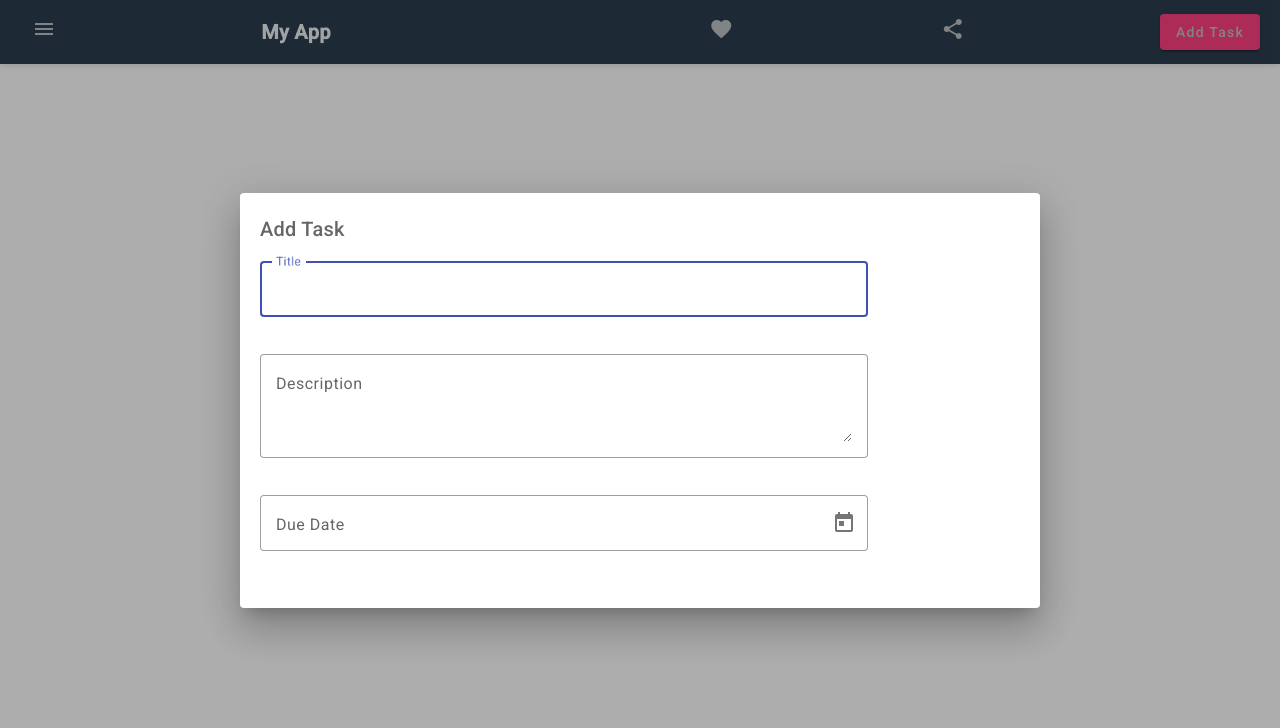
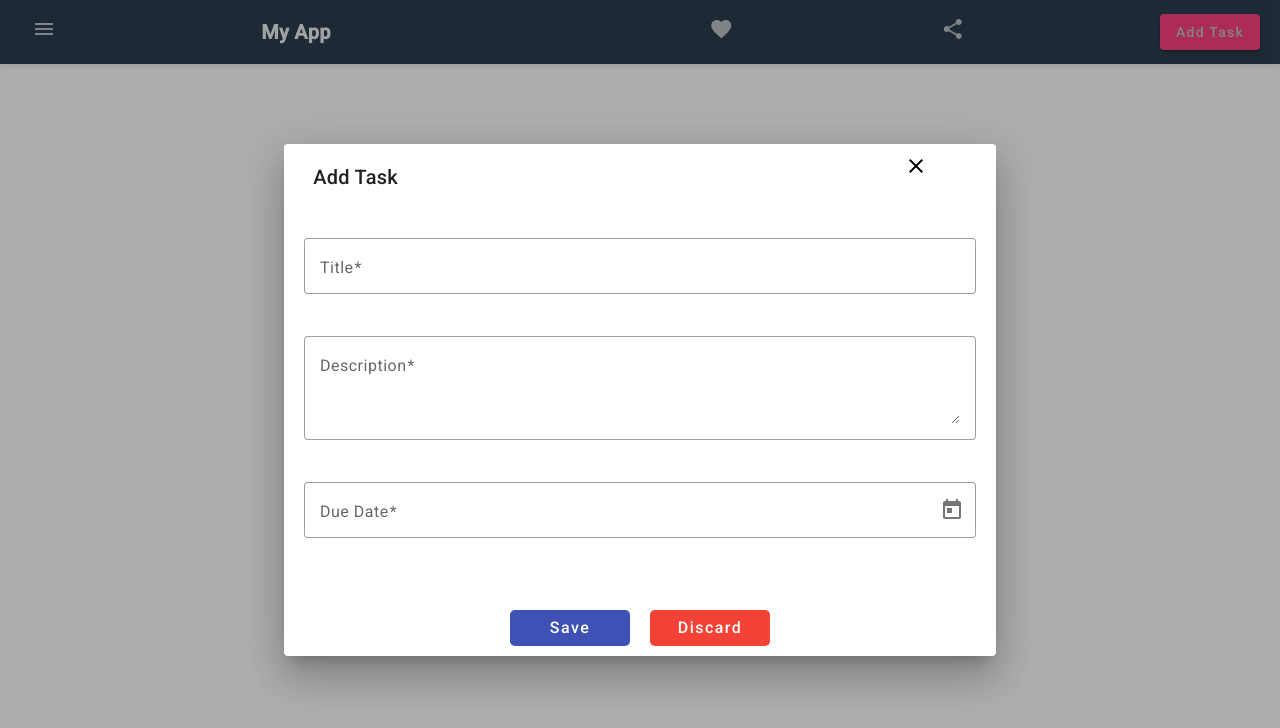
Before and after one commit to amanuel-meketa/Taskify, an Angular app in the folder Taskify_ui/: page / in a window 1280 px wide. Both pictures are taken after a click on the button "Add Task". Shown: the top 728 px of the page. Built offline with nearby package versions, Linux system fonts and the light colour scheme.

Commit message:
UI: Added the functionality to create and save tasks. The task form now allows users to input title, description, and due date.

```diff
--- a/Taskify_ui/src/app/component/task/add-edit/add-edit.component.css
+++ b/Taskify_ui/src/app/component/task/add-edit/add-edit.component.css
@@ -1,41 +1,66 @@
 /* CSS for dialog content */
 .dialog-content {
-  display: flex;
-  flex-direction: column;
-  padding: 20px; /* Add padding to all sides */
-  width: 800px; /* Set width to make the form wider */
+  padding: 20px;
+  overflow: hidden; /* Remove scrollbar */
 }
 
 .form-field {
-  width: 80%; /* Set width to 100% */
-  margin-bottom: 15px; /* Adjusted margin */
+  width: 100%;
+  margin-bottom: 20px;
 }
 
-.mat-form-field {
-  width: 100%; /* Set width to 100% */
+.button-container {
+  margin-top: 10px; /* Reduce the top margin */
+  margin-bottom: 10px; /* Add a bottom margin */
+  text-align: center;
 }
 
-.mat-form-field-wrapper {
-  padding: 10px; /* Adjusted padding */
+.close-button {
+  position: absolute;
+  top: 10px;
+  right: 10px;
+  background: none; /* Remove background */
+  border: none;
+  cursor: pointer;
 }
 
-.mat-form-field-flex {
-  flex: 1;
+.close-button:hover .mat-icon {
+  color: #ff0000; /* Change color on hover */
 }
 
-/* Adjust dialog box width */
-.mat-dialog-container {
-  width: 900px; /* Set width of the dialog box container to make it wider */
+.close-button:focus {
+  outline: none; /* Remove focus outline */
 }
 
-/* CSS for dialog actions */
-.dialog-actions {
-  display: flex;
-  justify-content: flex-end;
-  margin-top: 20px; /* Add margin at the top */
+.close-button .mat-icon {
+  font-size: 24px; /* Adjust icon size */
+  color: #000; /* Default icon color */
 }
 
-/* Make buttons rectangular and wider */
-.mat-button {
+button {
+  margin: 0 10px;
+  padding: 10px 20px;
+  font-size: 16px;
+  border-radius: 5px;
   min-width: 120px; /* Set a minimum width for the buttons */
 }
+
+button:hover {
+  box-shadow: 0px 3px 10px rgba(0, 0, 0, 0.1);
+  transition: box-shadow 0.3s ease;
+}
+.close-button {
+  background: transparent;
+  border: none;
+  cursor: pointer;
+  padding: 0;
+}
+
+.close-button mat-icon {
+  font-size: 24px;
+  color: red; /* Set color to red */
+}
+
+.close-button:hover mat-icon {
+  color: #ff0000; /* Change color on hover if desired */
+}
--- a/Taskify_ui/src/app/component/task/add-edit/add-edit.component.html
+++ b/Taskify_ui/src/app/component/task/add-edit/add-edit.component.html
@@ -1,17 +1,26 @@
-<div mat-dialog-content class="dialog-content">
-  <h2>Add Task</h2> <!-- Title for the form -->
+<h2 mat-dialog-title>
+  Add Task
+  <button mat-stroked mat-dialog-close class="close-button">
+    <mat-icon>close</mat-icon>
+  </button>
+</h2>
+      <div mat-dialog-content class="dialog-content" [formGroup]="taskForm">
         <mat-form-field appearance="outline" class="form-field">
           <mat-label>Title</mat-label>
-    <input matInput placeholder="Title" [(ngModel)]="task.title">
+          <input matInput placeholder="Title" formControlName="title">
         </mat-form-field>
         <mat-form-field appearance="outline" class="form-field">
           <mat-label>Description</mat-label>
-    <textarea matInput placeholder="Description" [(ngModel)]="task.description" rows="3"></textarea> <!-- Adjusted rows for smaller height -->
+          <textarea matInput placeholder="Description" formControlName="description" rows="3"></textarea>
         </mat-form-field>
         <mat-form-field appearance="outline" class="form-field">
           <mat-label>Due Date</mat-label>
-    <input matInput [matDatepicker]="picker" placeholder="Choose a due date" [(ngModel)]="task.dueDate">
+          <input matInput [matDatepicker]="picker" placeholder="Choose a due date" formControlName="dueDate">
           <mat-datepicker-toggle matSuffix [for]="picker"></mat-datepicker-toggle>
           <mat-datepicker #picker></mat-datepicker>
         </mat-form-field>
       </div>
+<div class="button-container">
+  <button mat-flat-button color="primary" (click)="saveTask()">Save</button>
+  <button mat-flat-button color="warn" (click)="discardChanges()">Discard</button>
+</div>
--- a/Taskify_ui/src/app/component/task/add-edit/add-edit.component.ts
+++ b/Taskify_ui/src/app/component/task/add-edit/add-edit.component.ts
@@ -1,4 +1,7 @@
 import { Component } from '@angular/core';
+import { FormBuilder, FormGroup, Validators } from '@angular/forms';
+import { Task } from 'src/app/mode/task';
+import { ServiceService } from 'src/app/shared/service.service';
 
 @Component({
   selector: 'app-add-edit',
@@ -6,12 +9,34 @@ import { Component } from '@angular/core';
   styleUrls: ['./add-edit.component.css']
 })
 export class AddEditComponent {
-  task: any = {};
+  taskForm: FormGroup;
+
+  constructor(private fb: FormBuilder, private service: ServiceService) {
+    this.taskForm = this.fb.group({
+      title: ['', Validators.required],
+      description: ['', Validators.required],
+      dueDate: [null, Validators.required] // Initialize as null, mark as required
+    });
+  }
+
+  saveTask() {
+    console.log('Saving task...');
+    if (this.taskForm.valid) { // Check if the form is valid
+      const formData = this.taskForm.value;
+      const task: Task = {
+        title: formData.title,
+        description: formData.description,
+        dueDate: formData.dueDate
+      };
+      console.log(task);
+      this.service.addTask(task);
+    } else {
+      console.log('Form is not valid');
+    }
+  }
 
   discardChanges() {
-    this.task = {};
-  }
-
-  saveChanges() {
+    console.log('Discarding changes...');
+    this.taskForm.reset();
   }
 }
--- /dev/null
+++ b/Taskify_ui/src/app/mode/task.ts
@@ -0,0 +1,5 @@
+export interface Task {
+    title: string;
+    description: string;
+    dueDate: Date;
+  }
--- /dev/null
+++ b/Taskify_ui/src/app/shared/service.service.ts
@@ -0,0 +1,24 @@
+import { HttpClient } from '@angular/common/http';
+import { Injectable } from '@angular/core';
+import { Task } from '../mode/task';
+
+@Injectable({
+  providedIn: 'root'
+})
+export class ServiceService {
+
+  constructor(private http: HttpClient) {}
+
+  addTask(task: Task) {
+    console.log('Adding task:', task);
+    this.http.post('http://localhost:5071/api/tasks', task)
+      .subscribe(
+        response => {
+          console.log('Post successful:', response);
+        },
+        error => {
+          console.error('Error:', error);
+        }
+      );
+  }
+}
```
Also changed, not shown: Taskify_ui/src/app/app.module.ts (+9 -2 lines), 1 other file (tests, documents, lock files or other folders). Lines whose indentation alone changed are shown as unchanged.
